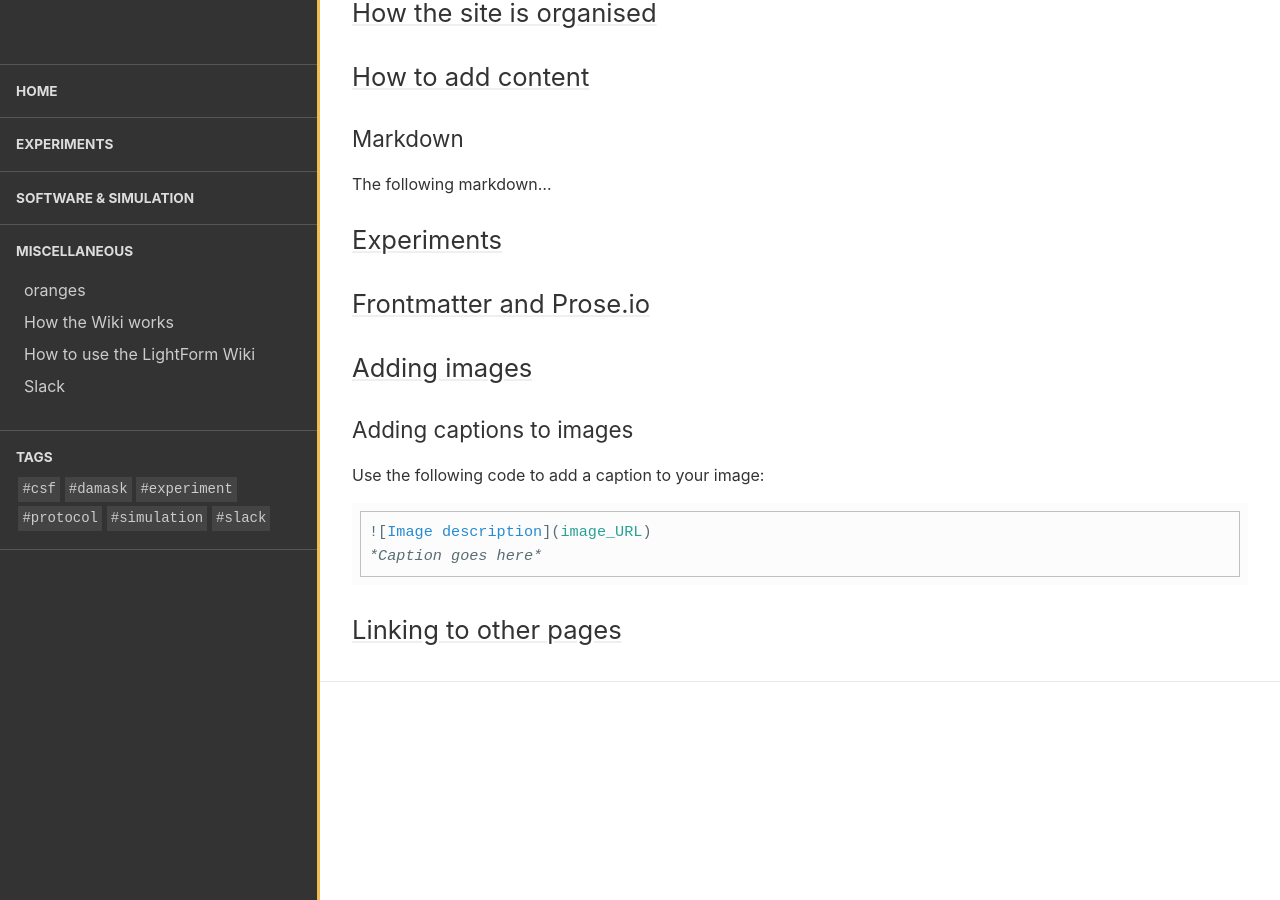
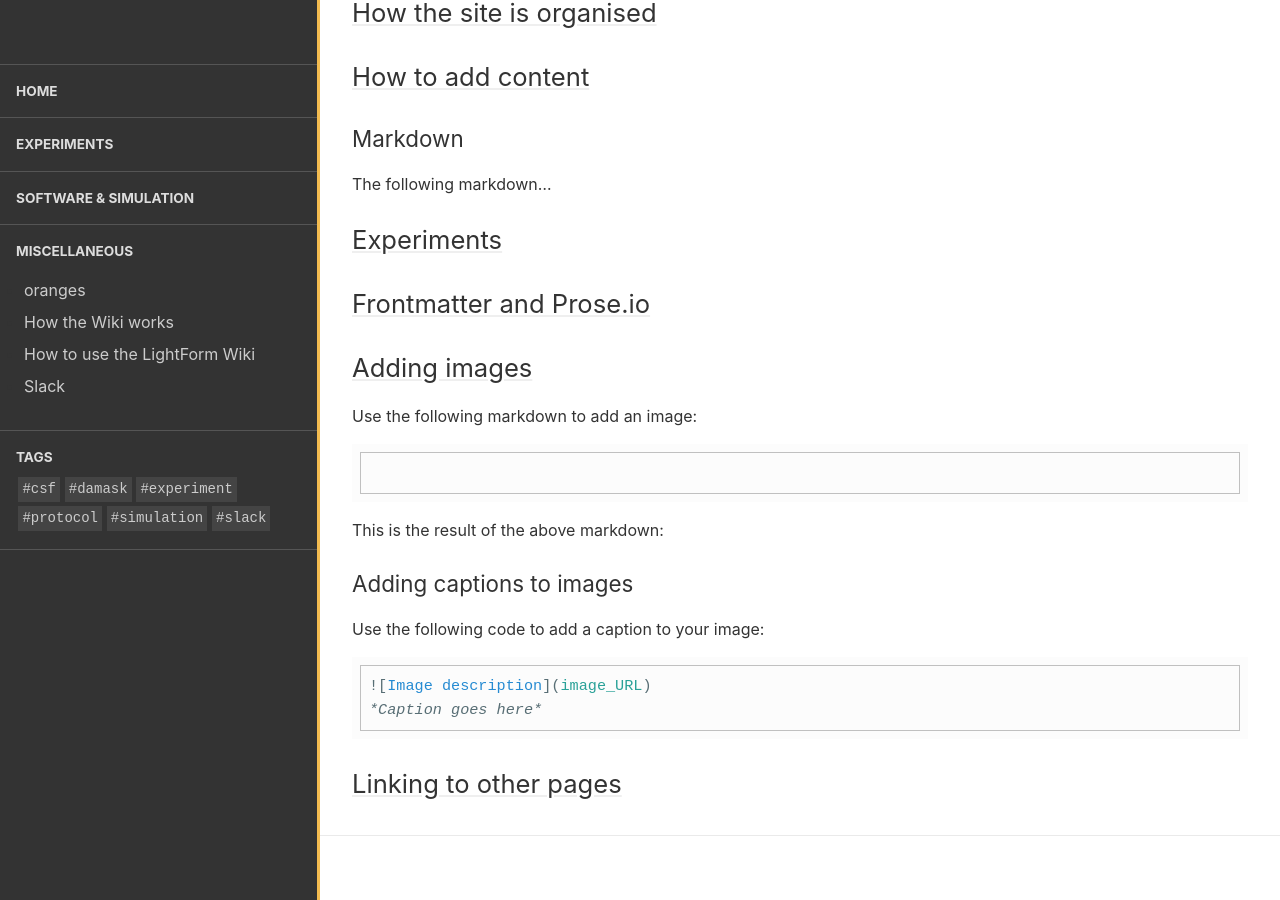
Before and after one commit to test-aplowman/test-aplowman.github.io, a Jekyll site: the page built from collections/_miscellaneous/how_to_use_wiki.md, in a window 1280 px wide and 900 px high, scrolled down 585 px. Built offline with Jekyll 4.4.1, drawn with Linux system fonts in a browser that asks for light colours.

Commit message:
Update how_to_use_wiki.md

````diff
--- a/collections/_miscellaneous/how_to_use_wiki.md
+++ b/collections/_miscellaneous/how_to_use_wiki.md
@@ -20,6 +20,15 @@ The following markdown...
 
 ## Adding images
 
+Use the following markdown to add an image:
+
+```markdown
+
+```
+This is the result of the above markdown:
+
+
+
 ### Adding captions to images
 
 Use the following code to add a caption to your image:
````
